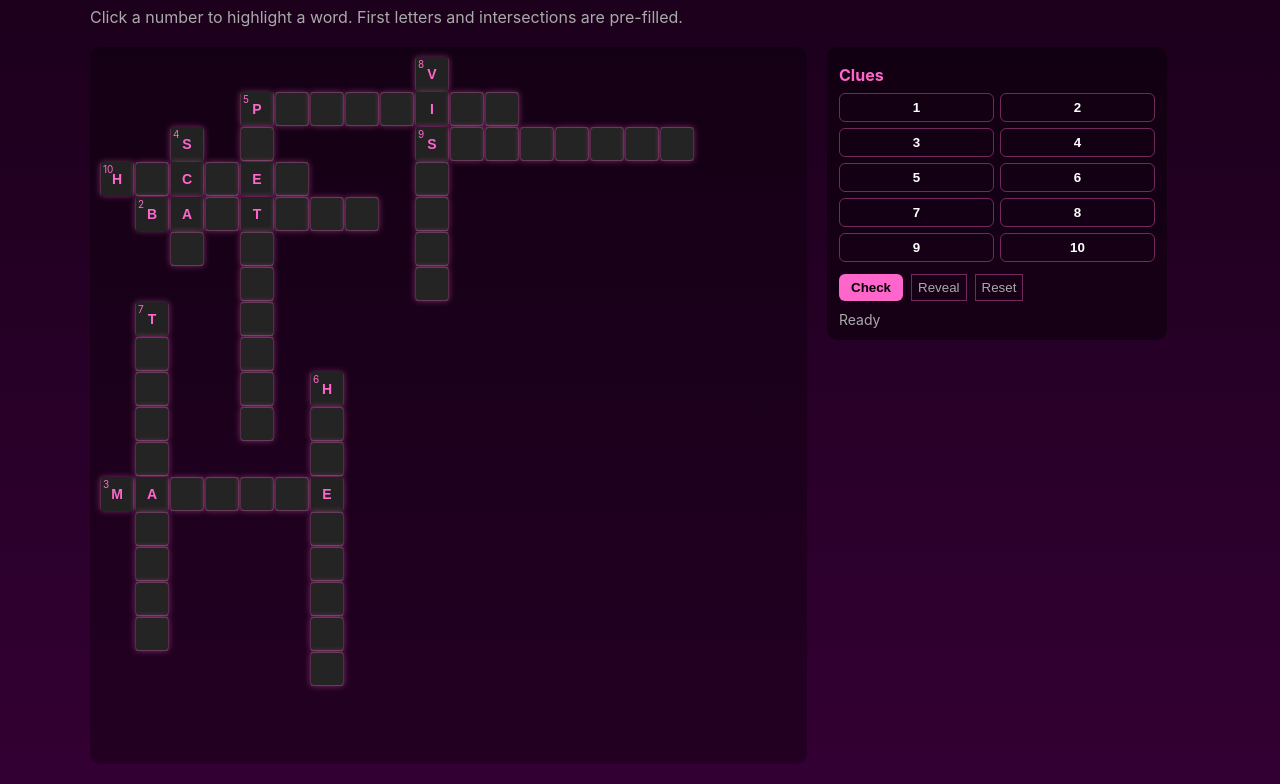
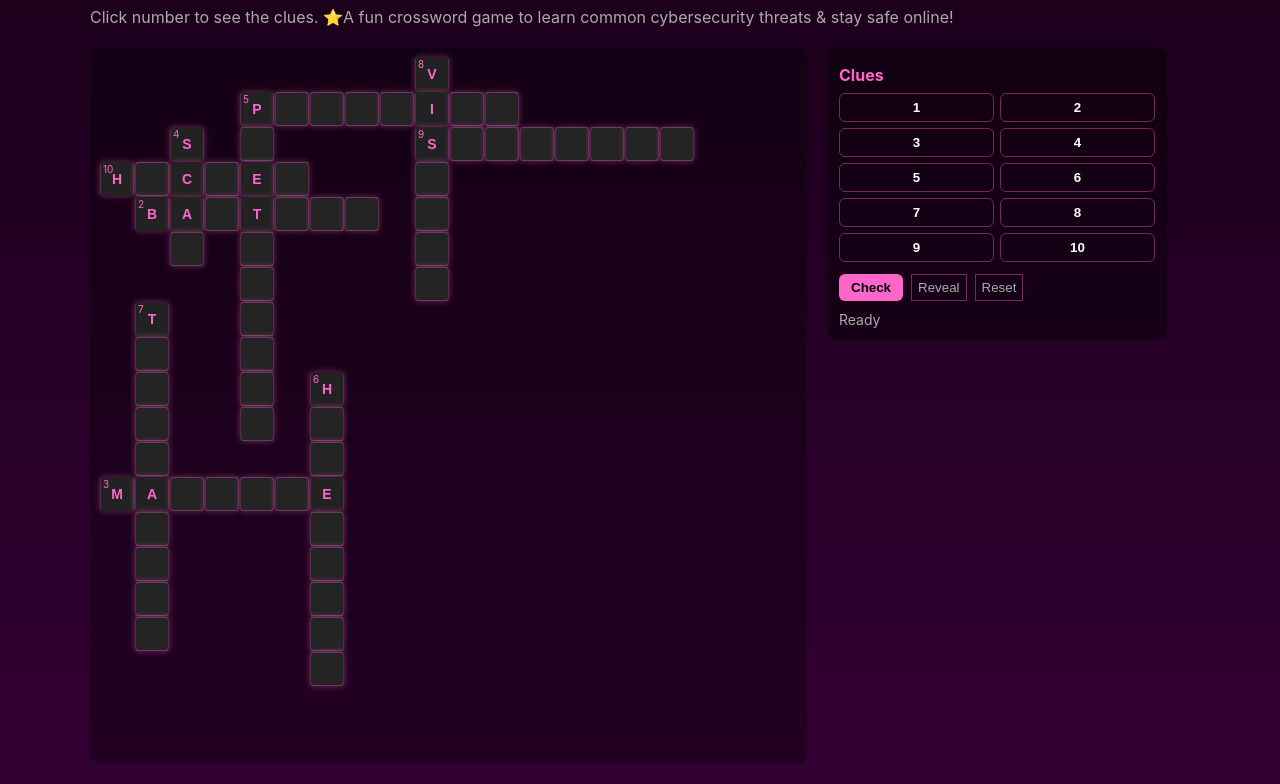
Before and after one commit to annyeongz931-bot/cybersecurity_crossword, a plain HTML site: page index.html in a window 1280 px wide. Shown: the part 62-846 px from the top of the page. Drawn offline with Linux system fonts and the light colour scheme.

Commit message:
Update index.html

```diff
--- a/index.html
+++ b/index.html
@@ -69,7 +69,7 @@
 <body>
 <div class="wrap">
   <h1>Cyberthreats Crossword</h1>
-  <p class="lead">Click a number to highlight a word. First letters and intersections are pre-filled.</p>
+  <p class="lead">Click number to see the clues. ⭐A fun crossword game to learn common cybersecurity threats & stay safe online!</p>
 
   <div class="boardWrap">
     <div class="grid"><div class="cells" id="cells"></div></div>
```
